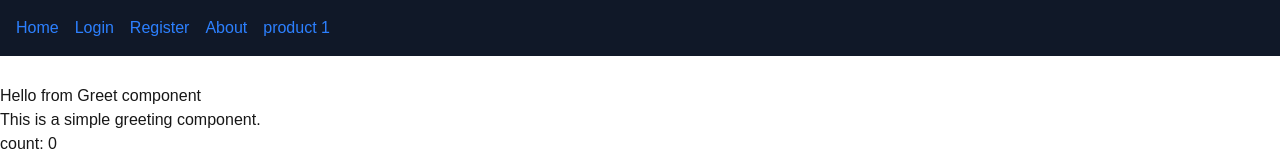
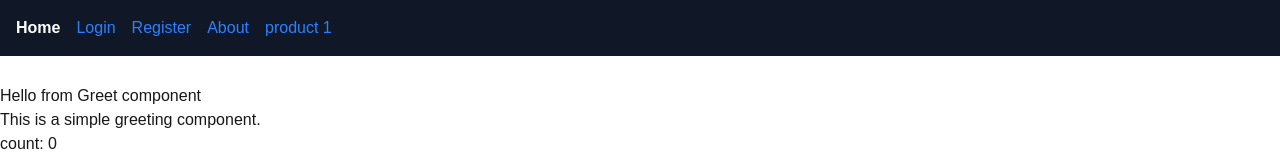
Before and after one commit to MogesBekele/nextjs, a Next.js app: page / in a window 1280 px wide. Shown: the top 160 px of the page. Built offline with nearby package versions, Linux system fonts and the light colour scheme.

Commit message:
commit on the active link

```diff
--- a/src/app/components/navigation.tsx
+++ b/src/app/components/navigation.tsx
@@ -2,9 +2,10 @@
 import Link from "next/link"
 import {usePathname} from "next/navigation"
 export default function Navigation(){
+  const pathname = usePathname()
   return(
   <nav>
-   <Link className="mr-4 text-blue-500" href="/">Home</Link>
+   <Link className={pathname === "/"? "font-bold mr-4": "text-blue-500"} href="/">Home</Link>
     <Link className="mr-4 text-blue-500" href="/login">Login</Link>
     <Link className="mr-4 text-blue-500" href="/register">Register</Link>
     <Link className="mr-4 text-blue-500" href="/about">About</Link>
```
